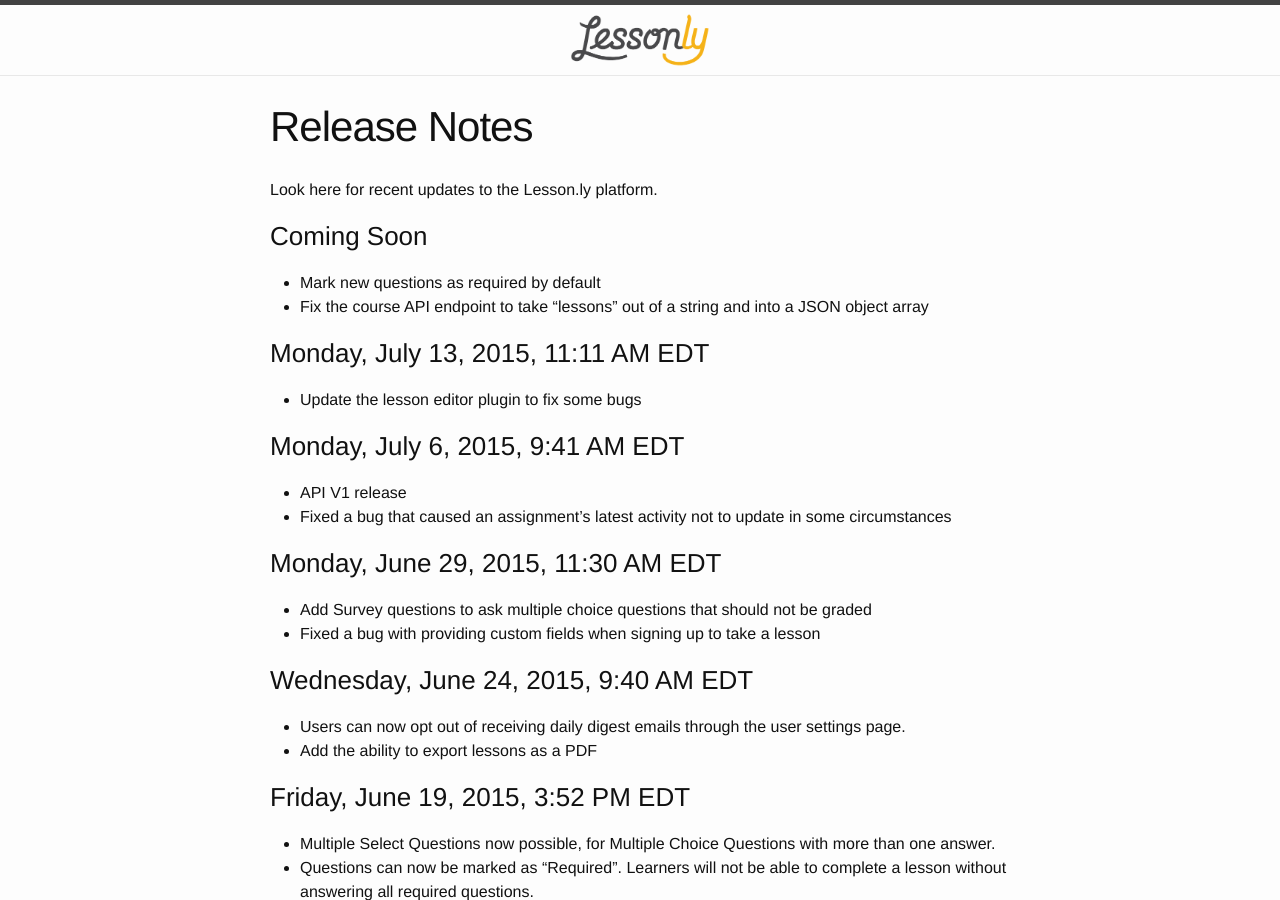
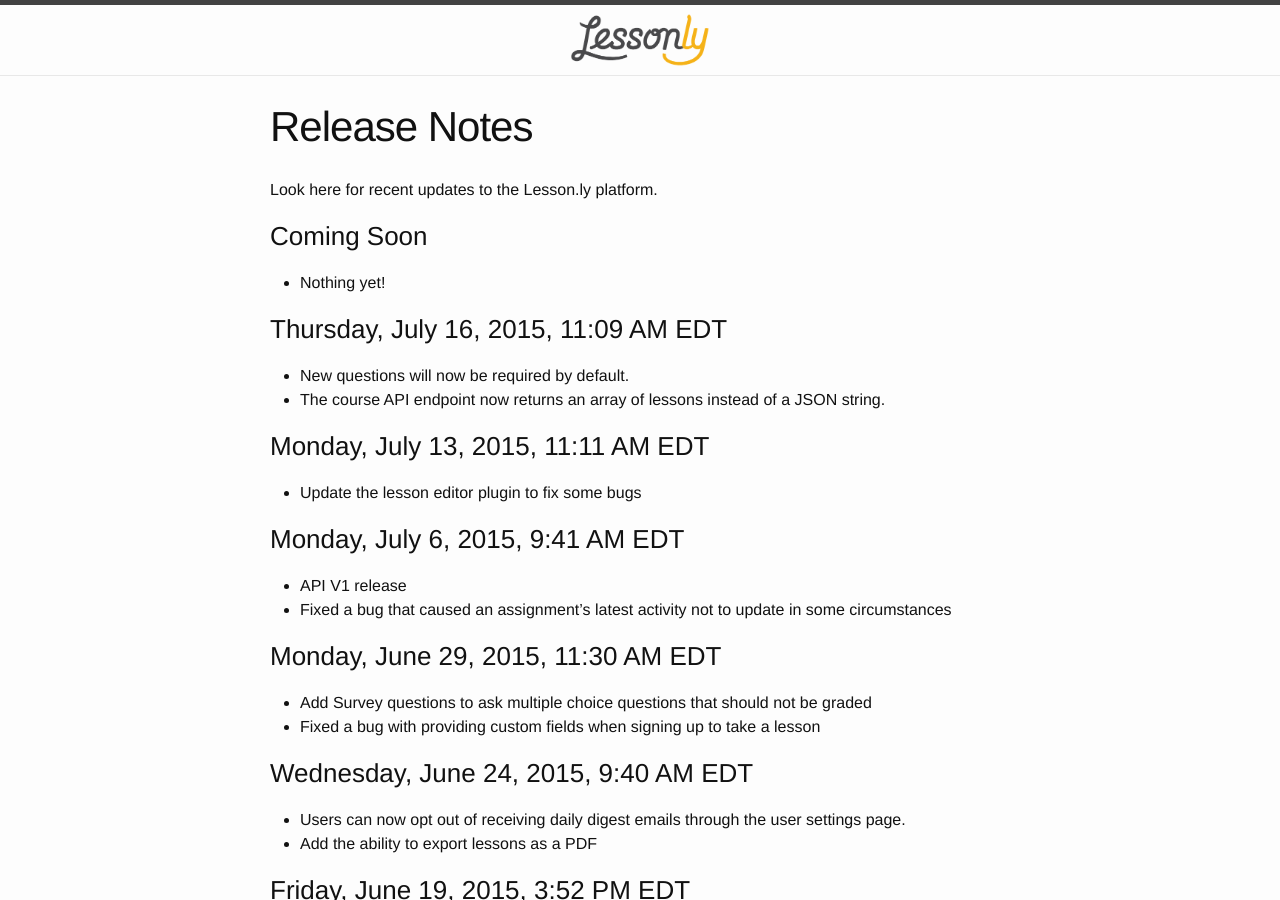
Before and after one commit to isabella232/lessonly.github.io, a Jekyll site: the page built from release-notes.md, in a window 1280 px wide and 900 px high. Built offline with Jekyll 4.4.1, drawn with Linux system fonts in a browser that asks for light colours.

Commit message:
New release

```diff
--- a/release-notes.md
+++ b/release-notes.md
@@ -8,8 +8,12 @@
 
 ### Coming Soon
 
-- Mark new questions as required by default
-- Fix the course API endpoint to take "lessons" out of a string and into a JSON object array
+- Nothing yet!
+
+### Thursday, July 16, 2015, 11:09 AM EDT
+
+- New questions will now be required by default.
+- The course API endpoint now returns an array of lessons instead of a JSON string.
 
 ### Monday, July 13, 2015, 11:11 AM EDT
 
```
